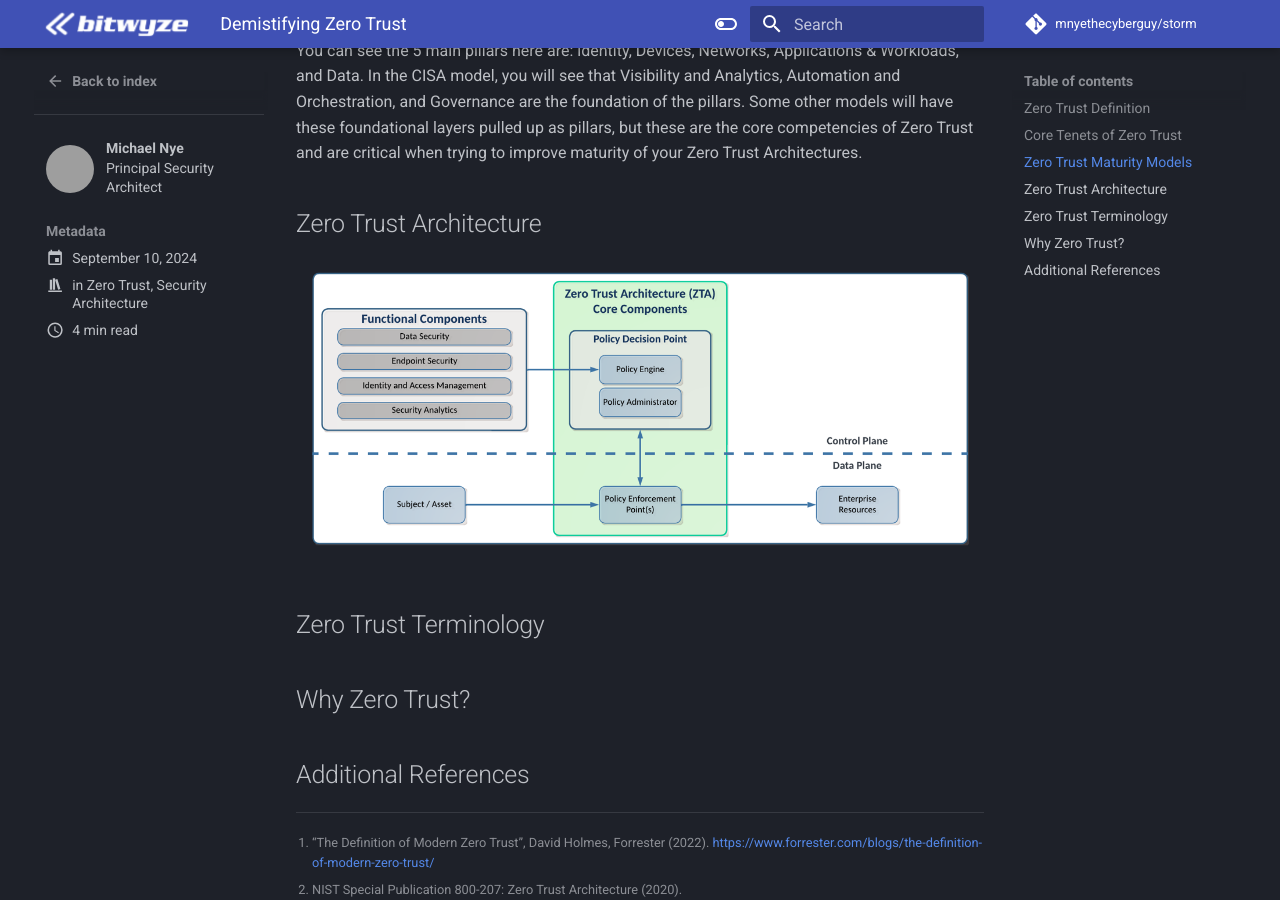
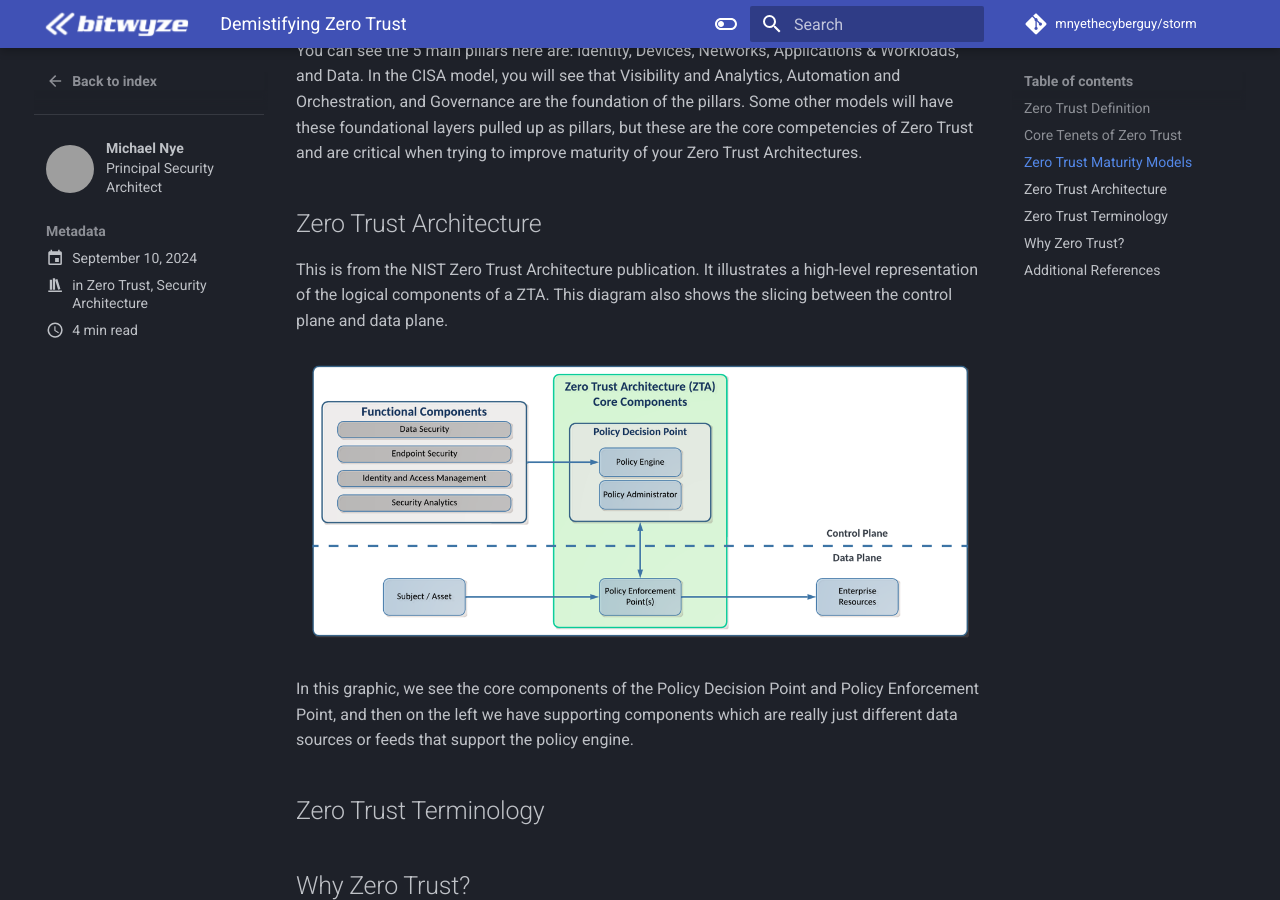
Before and after one commit to mnyethecyberguy/storm, an MkDocs documentation site: the page built from docs/blog/posts/zt-overview.md, in a window 1280 px wide and 900 px high, scrolled down 2531 px. Built offline with MkDocs 1.6.1 and Material for MkDocs 9.7.7, drawn with Linux system fonts in a browser that asks for light colours; comment, search, counter and statistics services are not loaded; grey boxes are pictures that could not be loaded.

Commit message:
Updated zt-overview.md

```diff
--- a/docs/blog/posts/zt-overview.md
+++ b/docs/blog/posts/zt-overview.md
@@ -57,7 +57,11 @@ You can see the 5 main pillars here are: identity, Devices, Networks, Applicatio
 
 ## Zero Trust Architecture
 
+This is from the NIST Zero Trust Architecture publication.   It illustrates a high-level representation of the logical components of a ZTA.  This diagram also shows the slicing between the control plane and data plane.
+
 ![Zero Trust Architecture Logical Components](../../assets/images/zt-arch-logical.png)
+
+In this graphic, we see the core components of the Policy Decision Point and Policy Enforcement Point, and then on the left we have supporting components which are really just different data sources or feeds that support the policy engine.
 
 ## Zero Trust Terminology
 
```
